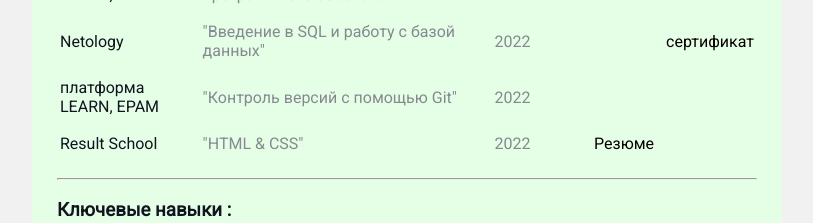
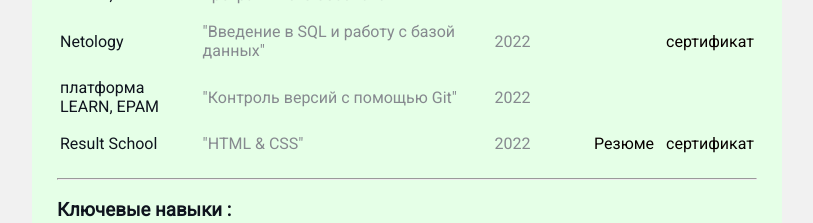
Before and after one commit to Svettlan/-, a plain HTML site: page index.html in a window 1280 px wide. Shown: the part 1760-1983 px from the top of the page, without its empty margins (233-1046 px from the left). Drawn offline with Linux system fonts and the light colour scheme.

Commit message:
Update index.html

```diff
--- a/index.html
+++ b/index.html
@@ -117,6 +117,7 @@
           <td>"HTML & CSS"</td>
           <td>2022</td>
           <td><a href="https://svettlan.github.io/CV/" target="_blank">Резюме</a></td>
+          <td><a href="https://github.com/Svettlan/CV/blob/main/%D1%81%D0%B5%D1%80%D1%82%D0%B8%D1%84%D0%B8%D0%BA%D0%B0%D1%82.png" target="_blank">сертификат</a></td>
         </tr>
       </div>
       </table>
```
